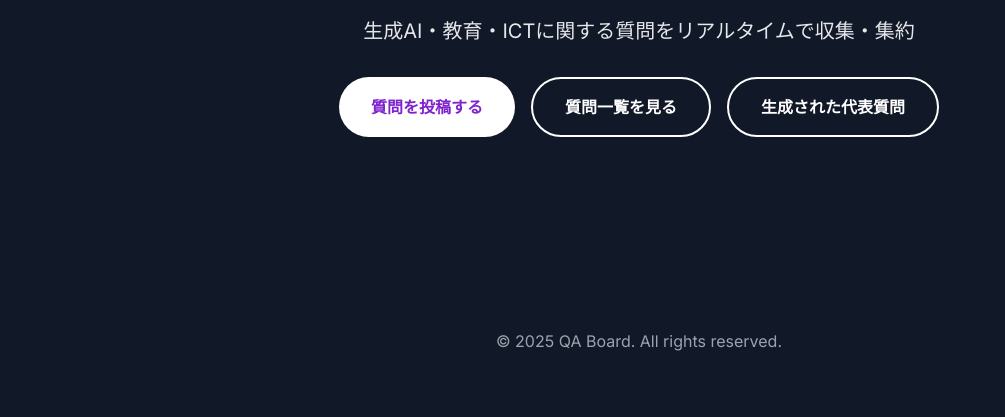
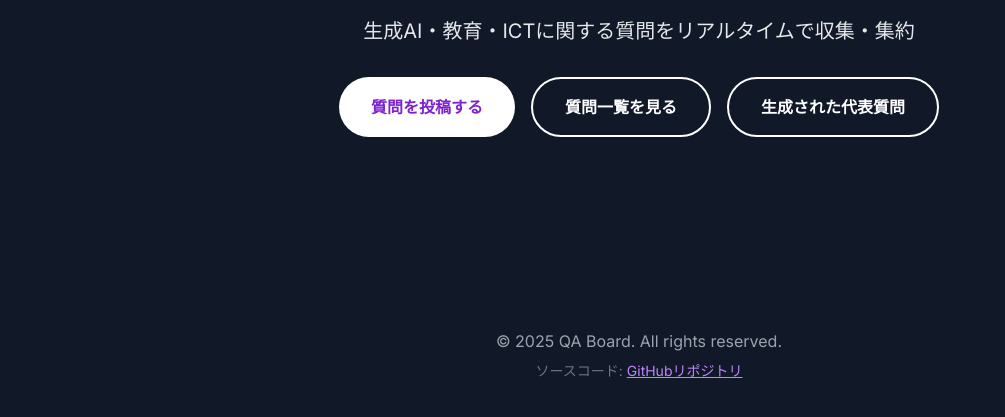
Before and after one commit to itoksk/qa-board, a plain HTML site: page html/index_gas.html in a window 1280 px wide. Shown: the part 199-616 px from the top of the page, without its empty margins (1-1006 px from the left). Drawn offline with nearby package versions, Linux system fonts and the light colour scheme.

Commit message:
README.mdの手順を更新し、GitHubリンクの設定を追加。index_gas.htmlにGitHubリポジトリへのリンクを追加し、フッターのスタイルを調整。

```diff
--- a/html/index_gas.html
+++ b/html/index_gas.html
@@ -206,7 +206,16 @@
     <!-- フッター -->
     <footer class="glass-effect mt-20 py-8">
         <div class="max-w-7xl mx-auto px-4 sm:px-6 lg:px-8 text-center">
-            <p class="text-gray-400">&copy; 2025 QA Board. All rights reserved.</p>
+            <p class="text-gray-400 mb-2">&copy; 2025 QA Board. All rights reserved.</p>
+            <p class="text-gray-500 text-sm">
+                ソースコード:
+                <a href="https://github.com/itoksk/qa-board"
+                   target="_blank"
+                   rel="noopener noreferrer"
+                   class="text-purple-400 hover:text-purple-300 transition-colors underline">
+                    GitHubリポジトリ
+                </a>
+            </p>
         </div>
     </footer>
 
```
Also changed, not shown: 1 other file.
